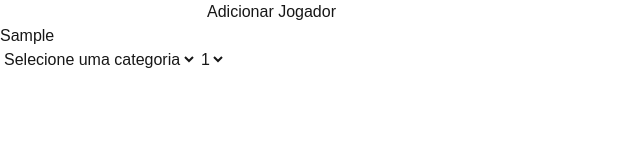
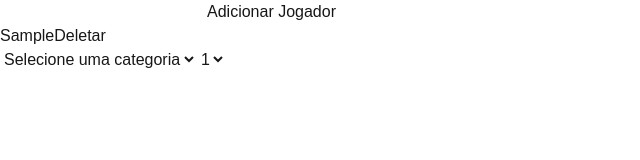
Before and after one commit to MateusDanieel/impostor, a Next.js app: page /impostor/ in a window 1280 px wide. Both pictures are taken after typing "Sample" into the empty fields and a click on the button "Adicionar Jogador". Shown: the top 160 px of the page, without its empty margins (0-640 px from the left). Built offline with nearby package versions, Linux system fonts and the light colour scheme.

Commit message:
feat: add delete button and att next to v16

```diff
--- a/components/Setup.tsx
+++ b/components/Setup.tsx
@@ -8,16 +8,24 @@ export const Setup = ({ players, setPlayers, categoryId, setCategoryId, impostor
     const [playerName, setPlayerName] = useState("");
 
     function handleAddPlayer() {
-        if (playerName !== "") {
+        const name = playerName.trim();
+
+        if (name === "") {
+            return;
+        } else {
             const novoPlayer = {
                 id: Date.now().toString(),
-                name: playerName,
+                name: name,
                 alive: true
             };
 
             setPlayers([...players, novoPlayer]);
             setPlayerName("");
         }
+    }
+
+    function handleRemovePlayer(id) {
+        setPlayers(players.filter(p => p.id !== id));
     }
 
     return (
@@ -30,6 +38,11 @@ export const Setup = ({ players, setPlayers, categoryId, setCategoryId, impostor
                     {players.map((player) =>
                         <tr key={player.id}>
                             <td>{player.name}</td>
+                            <td>
+                                <button type="button" onClick={() => handleRemovePlayer(player.id)}>
+                                    Deletar
+                                </button>
+                            </td>
                         </tr>
                     )}
                 </tbody>
--- a/package.json
+++ b/package.json
@@ -9,7 +9,7 @@
     "lint": "eslint"
   },
   "dependencies": {
-    "next": "16.1.1",
+    "next": "^16.1.6",
     "react": "19.2.3",
     "react-dom": "19.2.3"
   },
```
Also changed, not shown: 1 other file (tests, documents, lock files or other folders).
